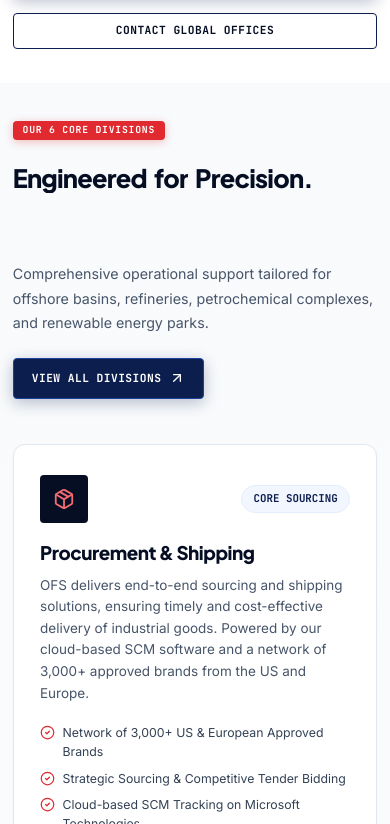
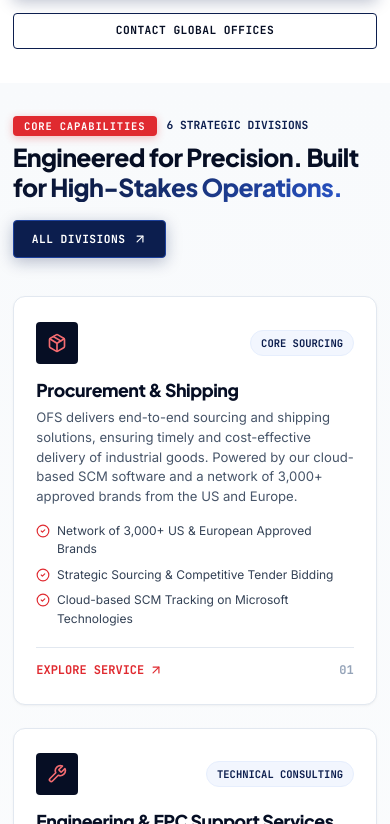
Before and after one commit to adverapvtlimited-create/OFS, a Next.js app: page / in a window 390 px wide. Shown: the part 3140-3964 px from the top of the page. Built offline with nearby package versions, Linux system fonts and the light colour scheme.

Commit message:
fix: industry sector tab pills multi-row wrap and center alignment

```diff
--- a/src/components/sections/ServicesGrid.jsx
+++ b/src/components/sections/ServicesGrid.jsx
@@ -51,7 +51,8 @@ export default function ServicesGrid() {
     if (!isDesktop || !sectionRef.current || !trackRef.current) return;
 
     const track = trackRef.current;
-    const scrollLength = track.scrollWidth - window.innerWidth + 120;
+    // Calculate total horizontal scroll distance
+    const scrollLength = track.scrollWidth - window.innerWidth + 80;
 
     const ctx = gsap.context(() => {
       gsap.to(track, {
@@ -60,9 +61,9 @@ export default function ServicesGrid() {
         scrollTrigger: {
           trigger: sectionRef.current,
           pin: true,
-          scrub: 1,
-          start: 'top top+=80',
-          end: () => `+=${scrollLength * 1.15}`,
+          scrub: 0.8,
+          start: 'top top',
+          end: () => `+=${scrollLength * 1.1}`,
           invalidateOnRefresh: true,
         }
       });
@@ -74,77 +75,84 @@ export default function ServicesGrid() {
   return (
     <section
       ref={sectionRef}
-      className="section-pad"
       style={{
         background: 'linear-gradient(180deg, var(--ofs-gray-50) 0%, #FFFFFF 100%)',
         position: 'relative',
-        overflow: 'hidden'
+        overflow: 'hidden',
+        minHeight: isDesktop ? '100vh' : 'auto',
+        display: 'flex',
+        flexDirection: 'column',
+        justifyContent: isDesktop ? 'center' : 'flex-start',
+        paddingTop: isDesktop ? '4.5rem' : 'var(--section-pad-y)',
+        paddingBottom: isDesktop ? '2rem' : 'var(--section-pad-y)'
       }}
     >
-      <div className="container" style={{ position: 'relative', zIndex: 2 }}>
-        {/* Section Header */}
-        <div style={{ display: 'flex', justifyContent: 'space-between', alignItems: 'flex-end', flexWrap: 'wrap', gap: '1.5rem', marginBottom: '3rem' }}>
+      <div className="container" style={{ position: 'relative', zIndex: 2, width: '100%' }}>
+        {/* Compact, High-Impact Header */}
+        <div style={{
+          display: 'flex',
+          justifyContent: 'space-between',
+          alignItems: 'flex-end',
+          flexWrap: 'wrap',
+          gap: '1.25rem',
+          marginBottom: isDesktop ? '1.5rem' : '2.5rem'
+        }}>
           <div>
-            <ScrollReveal direction="up">
-              <div className="tag-badge badge-red" style={{ marginBottom: '0.85rem' }}>
-                OUR 6 CORE DIVISIONS
-              </div>
-            </ScrollReveal>
-
-            <h2 className="section-title">
-              <TextReveal tag="span" duration={0.65}>
-                Engineered for Precision.
-              </TextReveal>
-              <br />
-              <span className="gradient-text-navy">
-                <TextReveal tag="span" delay={0.2} duration={0.65}>
-                  Built for High-Stakes Operations.
-                </TextReveal>
+            <div style={{ display: 'flex', alignItems: 'center', gap: '0.65rem', marginBottom: '0.4rem' }}>
+              <span className="tag-badge badge-red" style={{ fontSize: '0.7rem', padding: '0.3rem 0.75rem' }}>
+                CORE CAPABILITIES
               </span>
-            </h2>
-
-            <ScrollReveal direction="up" delay={0.25}>
-              <p className="section-desc">
-                Comprehensive operational support tailored for offshore basins, refineries, petrochemical complexes, and renewable energy parks.
-              </p>
-            </ScrollReveal>
+              <span style={{ fontFamily: 'var(--font-mono)', fontSize: '0.75rem', color: 'var(--ofs-navy-900)', fontWeight: 700 }}>
+                6 STRATEGIC DIVISIONS
+              </span>
             </div>
 
-          <ScrollReveal direction="up" delay={0.35}>
-            <div style={{ display: 'flex', alignItems: 'center', gap: '1rem' }}>
+            <h2 style={{
+              fontFamily: 'var(--font-heading)',
+              fontSize: 'clamp(1.65rem, 2.75vw, 2.35rem)',
+              fontWeight: 800,
+              color: 'var(--ofs-navy-950)',
+              margin: 0,
+              lineHeight: 1.2
+            }}>
+              Engineered for Precision. <span className="gradient-text-navy">Built for High-Stakes Operations.</span>
+            </h2>
+          </div>
+
+          <div style={{ display: 'flex', alignItems: 'center', gap: '0.85rem' }}>
             {isDesktop && (
               <div style={{
                 fontFamily: 'var(--font-mono)',
-                  fontSize: '0.78rem',
-                  color: 'var(--ofs-gray-500)',
+                fontSize: '0.75rem',
+                color: 'var(--ofs-navy-900)',
                 display: 'flex',
                 alignItems: 'center',
                 gap: '0.4rem',
-                  padding: '0.4rem 0.85rem',
+                padding: '0.35rem 0.85rem',
                 background: 'var(--ofs-navy-50)',
                 borderRadius: 'var(--radius-full)',
-                  border: '1px solid var(--ofs-navy-100)'
+                border: '1px solid var(--ofs-navy-100)',
+                fontWeight: 600
               }}>
                 <span className="sonar-wave" style={{ width: '6px', height: '6px', background: 'var(--ofs-red-600)' }} />
-                  SCROLL HORIZONTALLY <ArrowRight size={13} />
+                SCROLL TO EXPLORE ALL 6 <ArrowRight size={12} />
               </div>
             )}
 
-              <Link href="/services" className="btn btn-navy">
-                View All Divisions <ArrowUpRight size={16} />
+            <Link href="/services" className="btn btn-navy btn-sm">
+              All Divisions <ArrowUpRight size={14} />
             </Link>
           </div>
-          </ScrollReveal>
         </div>
 
-        {/* Desktop Pinned Horizontal Track vs Mobile Vertical Grid */}
+        {/* Desktop Viewport-Fitted Horizontal Track */}
         {isDesktop ? (
-          <div style={{ overflow: 'visible', paddingTop: '1rem', paddingBottom: '2rem' }}>
+          <div style={{ overflow: 'visible', paddingTop: '0.5rem', paddingBottom: '1rem' }}>
             <div
               ref={trackRef}
               style={{
                 display: 'flex',
-                gap: '2rem',
+                gap: '1.5rem',
                 width: 'max-content',
                 willChange: 'transform'
               }}
@@ -156,9 +164,9 @@ export default function ServicesGrid() {
                     key={service.id}
                     className="card-modern service-card-modern"
                     style={{
-                      width: '420px',
+                      width: '380px',
                       flexShrink: 0,
-                      padding: '2.5rem 2.25rem',
+                      padding: '1.4rem 1.5rem',
                       display: 'flex',
                       flexDirection: 'column',
                       justifyContent: 'space-between',
@@ -169,12 +177,12 @@ export default function ServicesGrid() {
                     }}
                   >
                     <div>
-                      {/* Top Service Image Preview */}
+                      {/* Image Thumbnail with Overlay Badge */}
                       <div style={{
-                        height: '170px',
+                        height: '135px',
                         borderRadius: 'var(--radius-sm)',
                         overflow: 'hidden',
-                        marginBottom: '1.5rem',
+                        marginBottom: '1rem',
                         position: 'relative'
                       }}>
                         <img
@@ -185,18 +193,18 @@ export default function ServicesGrid() {
                         <div style={{
                           position: 'absolute',
                           inset: 0,
-                          background: 'linear-gradient(180deg, rgba(6, 14, 36, 0.1) 0%, rgba(6, 14, 36, 0.6) 100%)'
+                          background: 'linear-gradient(180deg, rgba(6, 14, 36, 0.1) 0%, rgba(6, 14, 36, 0.65) 100%)'
                         }} />
                         <span style={{
                           position: 'absolute',
-                          bottom: '0.85rem',
-                          left: '0.85rem',
+                          bottom: '0.65rem',
+                          left: '0.65rem',
                           fontFamily: 'var(--font-mono)',
-                          fontSize: '0.72rem',
+                          fontSize: '0.68rem',
                           fontWeight: 700,
                           color: '#fff',
                           background: 'rgba(6, 14, 36, 0.85)',
-                          padding: '0.3rem 0.75rem',
+                          padding: '0.25rem 0.65rem',
                           borderRadius: 'var(--radius-full)',
                           backdropFilter: 'blur(6px)',
                           border: '1px solid rgba(255, 255, 255, 0.2)'
@@ -205,54 +213,54 @@ export default function ServicesGrid() {
                         </span>
                       </div>
 
-                      {/* Service Icon and Title */}
-                      <div style={{ display: 'flex', alignItems: 'center', gap: '0.85rem', marginBottom: '0.85rem' }}>
+                      {/* Header with Icon and Title */}
+                      <div style={{ display: 'flex', alignItems: 'center', gap: '0.65rem', marginBottom: '0.5rem' }}>
                         <div
                           className="service-icon-box"
                           style={{
-                            width: '46px',
-                            height: '46px',
+                            width: '38px',
+                            height: '38px',
                             borderRadius: 'var(--radius-xs)',
                             background: 'var(--ofs-navy-950)',
                             color: 'var(--ofs-red-400)',
                             display: 'grid',
                             placeContent: 'center',
-                            boxShadow: '0 4px 12px rgba(12, 30, 78, 0.2)',
+                            boxShadow: '0 3px 10px rgba(12, 30, 78, 0.2)',
                             flexShrink: 0
                           }}
                         >
-                          <IconComp size={22} />
+                          <IconComp size={18} />
                         </div>
                         <h3 style={{
                           fontFamily: 'var(--font-heading)',
-                          fontSize: '1.25rem',
+                          fontSize: '1.15rem',
                           fontWeight: 800,
                           color: 'var(--ofs-navy-950)',
                           margin: 0,
-                          lineHeight: 1.25
+                          lineHeight: 1.2
                         }}>
                           {service.title}
                         </h3>
                       </div>
 
                       <p style={{
-                        fontSize: '0.9rem',
+                        fontSize: '0.85rem',
                         color: 'var(--ofs-gray-600)',
-                        lineHeight: 1.6,
-                        marginBottom: '1.5rem',
+                        lineHeight: 1.5,
+                        marginBottom: '0.9rem',
                         display: '-webkit-box',
-                        WebkitLineClamp: 3,
+                        WebkitLineClamp: 2,
                         WebkitBoxOrient: 'vertical',
                         overflow: 'hidden'
                       }}>
                         {service.description}
                       </p>
 
-                      {/* Feature Bullets */}
-                      <div style={{ display: 'flex', flexDirection: 'column', gap: '0.55rem', marginBottom: '1.75rem' }}>
-                        {service.features.slice(0, 3).map((feat, fIndex) => (
-                          <div key={fIndex} style={{ display: 'flex', alignItems: 'flex-start', gap: '0.5rem', fontSize: '0.84rem', color: 'var(--ofs-gray-700)' }}>
-                            <CheckCircle2 size={15} style={{ color: 'var(--ofs-red-600)', flexShrink: 0, marginTop: '2px' }} />
+                      {/* Feature Bullets (2 highlights to fit any screen height) */}
+                      <div style={{ display: 'flex', flexDirection: 'column', gap: '0.4rem', marginBottom: '1rem' }}>
+                        {service.features.slice(0, 2).map((feat, fIndex) => (
+                          <div key={fIndex} style={{ display: 'flex', alignItems: 'flex-start', gap: '0.45rem', fontSize: '0.8rem', color: 'var(--ofs-gray-700)', lineHeight: 1.35 }}>
+                            <CheckCircle2 size={14} style={{ color: 'var(--ofs-red-600)', flexShrink: 0, marginTop: '2px' }} />
                             <span>{feat}</span>
                           </div>
                         ))}
@@ -261,7 +269,7 @@ export default function ServicesGrid() {
 
                     {/* Bottom CTA Link */}
                     <div style={{
-                      paddingTop: '1.25rem',
+                      paddingTop: '0.85rem',
                       borderTop: '1px solid var(--ofs-gray-200)',
                       display: 'flex',
                       justifyContent: 'space-between',
@@ -271,20 +279,20 @@ export default function ServicesGrid() {
                         href={`/services/${service.slug}`}
                         style={{
                           fontFamily: 'var(--font-mono)',
-                          fontSize: '0.82rem',
+                          fontSize: '0.78rem',
                           fontWeight: 700,
                           textTransform: 'uppercase',
                           color: 'var(--ofs-red-600)',
                           display: 'flex',
                           alignItems: 'center',
-                          gap: '0.35rem'
+                          gap: '0.3rem'
                         }}
                         className="service-link"
                       >
-                        Explore Service <ArrowUpRight size={15} />
+                        Explore Details <ArrowUpRight size={14} />
                       </Link>
 
-                      <span style={{ fontFamily: 'var(--font-mono)', fontSize: '0.82rem', color: 'var(--ofs-gray-400)', fontWeight: 700 }}>
+                      <span style={{ fontFamily: 'var(--font-mono)', fontSize: '0.78rem', color: 'var(--ofs-gray-400)', fontWeight: 700 }}>
                         0{index + 1}
                       </span>
                     </div>
@@ -297,32 +305,33 @@ export default function ServicesGrid() {
           /* Mobile / Tablet Vertical Bento Grid */
           <div style={{
             display: 'grid',
-            gridTemplateColumns: 'repeat(auto-fit, minmax(min(320px, 100%), 1fr))',
-            gap: '2rem'
+            gridTemplateColumns: 'repeat(auto-fit, minmax(min(300px, 100%), 1fr))',
+            gap: '1.5rem'
           }}>
             {servicesData.map((service, index) => {
               const IconComp = iconMap[service.icon] || Package;
               return (
-                <ScrollReveal key={service.id} direction="up" delay={index * 0.1}>
+                <ScrollReveal key={service.id} direction="up" delay={index * 0.08}>
                   <div
                     className="card-modern service-card-modern"
                     style={{
-                      padding: '2rem 1.75rem',
+                      padding: '1.65rem 1.5rem',
                       display: 'flex',
                       flexDirection: 'column',
                       justifyContent: 'space-between',
                       background: 'var(--ofs-white)',
-                      height: '100%'
+                      height: '100%',
+                      borderRadius: 'var(--radius-md)'
                     }}
                   >
                     <div>
                       {/* Mobile Top Badge & Icon */}
-                      <div style={{ display: 'flex', justifyContent: 'space-between', alignItems: 'center', marginBottom: '1.25rem' }}>
+                      <div style={{ display: 'flex', justifyContent: 'space-between', alignItems: 'center', marginBottom: '1rem' }}>
                         <div
                           className="service-icon-box"
                           style={{
-                            width: '48px',
-                            height: '48px',
+                            width: '42px',
+                            height: '42px',
                             borderRadius: 'var(--radius-xs)',
                             background: 'var(--ofs-navy-950)',
                             color: 'var(--ofs-red-400)',
@@ -330,16 +339,16 @@ export default function ServicesGrid() {
                             placeContent: 'center'
                           }}
                         >
-                          <IconComp size={22} />
+                          <IconComp size={20} />
                         </div>
 
                         <span style={{
                           fontFamily: 'var(--font-mono)',
-                          fontSize: '0.72rem',
+                          fontSize: '0.7rem',
                           fontWeight: 700,
                           color: 'var(--ofs-navy-900)',
                           background: 'var(--ofs-navy-50)',
-                          padding: '0.3rem 0.75rem',
+                          padding: '0.25rem 0.65rem',
                           borderRadius: 'var(--radius-full)',
                           border: '1px solid var(--ofs-navy-100)'
                         }}>
@@ -349,28 +358,28 @@ export default function ServicesGrid() {
 
                       <h3 style={{
                         fontFamily: 'var(--font-heading)',
-                        fontSize: '1.25rem',
+                        fontSize: '1.18rem',
                         fontWeight: 800,
                         color: 'var(--ofs-navy-950)',
-                        marginBottom: '0.65rem',
+                        marginBottom: '0.5rem',
                         lineHeight: 1.25
                       }}>
                         {service.title}
                       </h3>
 
                       <p style={{
-                        fontSize: '0.9rem',
+                        fontSize: '0.875rem',
                         color: 'var(--ofs-gray-600)',
-                        lineHeight: 1.6,
-                        marginBottom: '1.25rem'
+                        lineHeight: 1.5,
+                        marginBottom: '1rem'
                       }}>
                         {service.description}
                       </p>
 
-                      <div style={{ display: 'flex', flexDirection: 'column', gap: '0.5rem', marginBottom: '1.5rem' }}>
+                      <div style={{ display: 'flex', flexDirection: 'column', gap: '0.45rem', marginBottom: '1.25rem' }}>
                         {service.features.slice(0, 3).map((feat, fIndex) => (
-                          <div key={fIndex} style={{ display: 'flex', alignItems: 'flex-start', gap: '0.5rem', fontSize: '0.82rem', color: 'var(--ofs-gray-700)' }}>
-                            <CheckCircle2 size={15} style={{ color: 'var(--ofs-red-600)', flexShrink: 0, marginTop: '2px' }} />
+                          <div key={fIndex} style={{ display: 'flex', alignItems: 'flex-start', gap: '0.45rem', fontSize: '0.8rem', color: 'var(--ofs-gray-700)' }}>
+                            <CheckCircle2 size={14} style={{ color: 'var(--ofs-red-600)', flexShrink: 0, marginTop: '2px' }} />
                             <span>{feat}</span>
                           </div>
                         ))}
@@ -378,7 +387,7 @@ export default function ServicesGrid() {
                     </div>
 
                     <div style={{
-                      paddingTop: '1rem',
+                      paddingTop: '0.85rem',
                       borderTop: '1px solid var(--ofs-gray-200)',
                       display: 'flex',
                       justifyContent: 'space-between',
@@ -388,20 +397,20 @@ export default function ServicesGrid() {
                         href={`/services/${service.slug}`}
                         style={{
                           fontFamily: 'var(--font-mono)',
-                          fontSize: '0.82rem',
+                          fontSize: '0.8rem',
                           fontWeight: 700,
                           textTransform: 'uppercase',
                           color: 'var(--ofs-red-600)',
                           display: 'flex',
                           alignItems: 'center',
-                          gap: '0.35rem'
+                          gap: '0.3rem'
                         }}
                         className="service-link"
                       >
-                        Explore Service <ArrowUpRight size={15} />
+                        Explore Service <ArrowUpRight size={14} />
                       </Link>
 
-                      <span style={{ fontFamily: 'var(--font-mono)', fontSize: '0.82rem', color: 'var(--ofs-gray-400)', fontWeight: 700 }}>
+                      <span style={{ fontFamily: 'var(--font-mono)', fontSize: '0.8rem', color: 'var(--ofs-gray-400)', fontWeight: 700 }}>
                         0{index + 1}
                       </span>
                     </div>
```
Also changed, not shown: src/components/sections/IndustriesSection.jsx (+9 -9 lines). Lines whose indentation alone changed are shown as unchanged.
